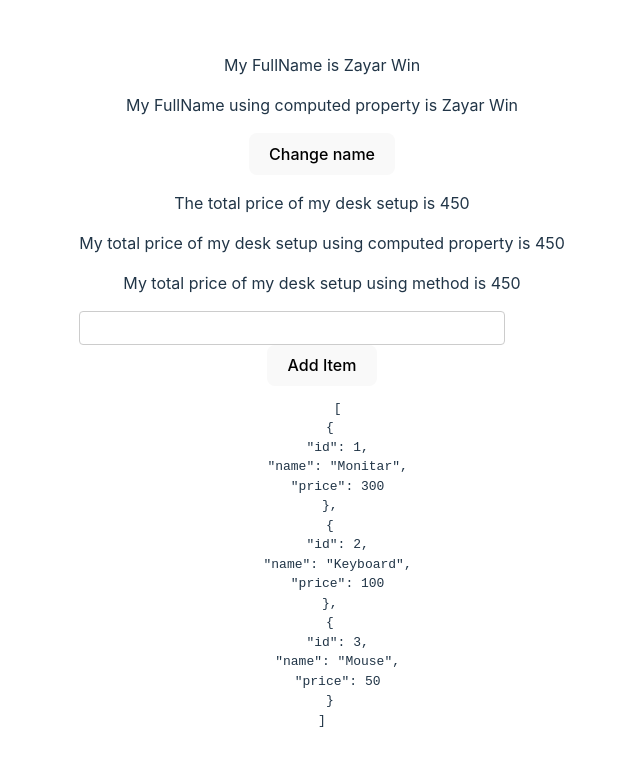
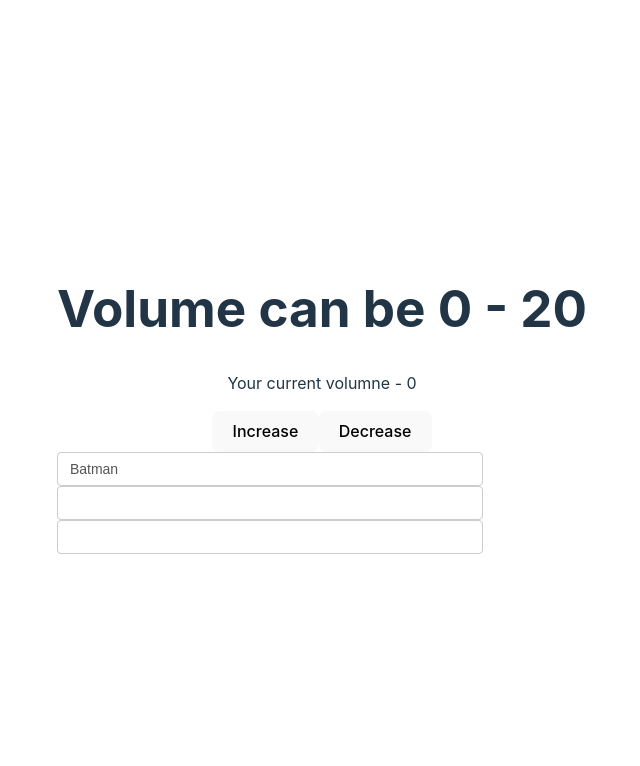
Before and after one commit to Zayar-Win/Learning-vue, a Vue app: page / in a window 1280 px wide. Shown: the top 766 px of the page, without its empty margins (318-958 px from the left). Built offline with nearby package versions, Linux system fonts and the light colour scheme.

Commit message:
watchers

```diff
--- a/src/App.vue
+++ b/src/App.vue
@@ -38,7 +38,8 @@
   <!-- <Methods /> -->
   <!-- <EventHandling /> -->
   <!-- <FormHandling /> -->
-  <ComputedProperty />
+  <!-- <ComputedProperty /> -->
+  <Watchers />
 </template>
 
 <script>
@@ -46,12 +47,14 @@ import Methods from "./components/Methods.vue";
 import EventHandling from "./components/EventHandling.vue";
 import FormHandling from "./components/FormHandling.vue";
 import ComputedProperty from "./components/ComputedProperty.vue";
+import Watchers from "./components/Watchers.vue";
 export default {
   components: {
     Methods,
     EventHandling,
     FormHandling,
     ComputedProperty,
+    Watchers,
   },
   data() {
     return {
--- /dev/null
+++ b/src/components/Watchers.vue
@@ -0,0 +1,55 @@
+<!-- watchers are used to do something when watch data change -->
+
+<template>
+  <h1>Volume can be 0 - 20</h1>
+  <p>Your current volumne - {{ volume }}</p>
+  <button @click="volume++">Increase</button>
+  <button @click="volume--">Decrease</button>
+  <input type="text" v-model="movie" />
+  <input type="text" v-model="movieInfo.actor" />
+  <input type="text" v-model="movieInfo.movieName" />
+</template>
+
+<script>
+export default {
+  data() {
+    return {
+      volume: 0,
+      movie: "Batman",
+      movieInfo: {
+        actor: "",
+        movieName: "",
+      },
+    };
+  },
+  watch: {
+    volume(newVolume, oldVolume) {
+      if (newVolume >= 16 && newVolume > oldVolume) {
+        alert(
+          "Listening to a high volume for a long time may danger your hearing."
+        );
+      }
+    },
+    movie: {
+      handler() {
+        console.log(
+          `You are calling movie api with movie name = ${this.movie}`
+        );
+      },
+      immediate: true,
+      // basically watcher run when watched data change but when immediate option Set
+      // to true it runs immediate doesn's wait to change watched data
+    },
+    movieInfo: {
+      handler() {
+        console.log(
+          `You are calling movie api with actorName = ${this.movieInfo.actor} and title = ${this.movieInfo.movieName}`
+        );
+      },
+      deep: true,
+      //when watching object we need to set deep option.If we dont set this option vue will not watch object property change
+      //when we change object property we are not actually change object
+    },
+  },
+};
+</script>
```
